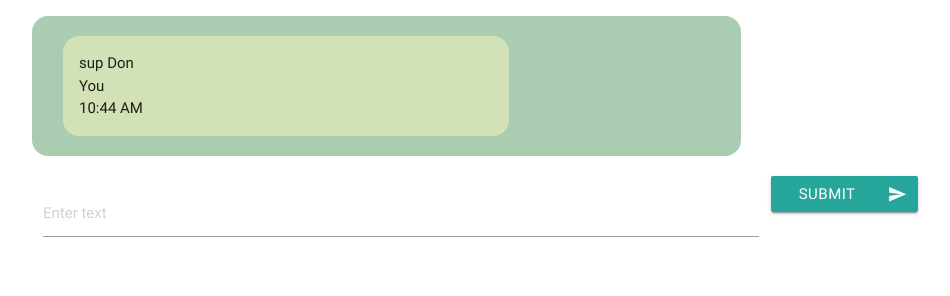
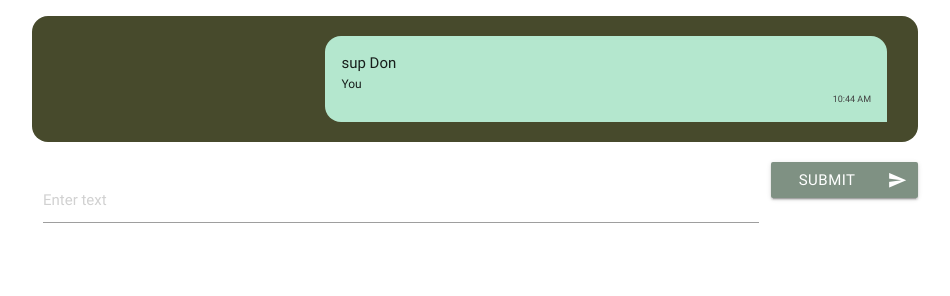
Before and after one commit to jmporchet/cw-chat-project, a website: page public/index.html in a window 1280 px wide. Shown: the whole page, without its empty margins (165-1115 px from the left). Drawn offline with nearby package versions, Linux system fonts and the light colour scheme.

Commit message:
feat change to reflect html changes

```diff
--- a/public/style.css
+++ b/public/style.css
@@ -23,25 +23,45 @@ body {
 }
 
 #message-container {
-  background-color: #aaccb1;
-  height: 80%;
-  width: 80%;
+  background-color: #474A2C;
+  height: 100%;
+  width: 100%;
   overflow: scroll;
 }
-
-.msg-left {
-  float: left;
+#form-section {
+  width: 100%;
+  bottom: 20px;
 }
 
-.msg-right {
-  position: relative;
+#submit {
+  background-color: #7f9183;
+}
+
+.msg-author {
+  font-size: 0.8em;
+}
+.someone-else {
+  float: left;
+  border-top-left-radius: 0px;
+  background-color: #ecf39e;
+}
+
+.me {
   float: right;
+  border-bottom-right-radius: 0px;
+  background-color: #b4e7ce;
 }
 
 .msg {
-  display: block;
+  display: inline;
   flex-direction: column;
-  background-color: #d3e2b6;
   width: 65%;
   margin: 20px;
 }
+.time {
+  display: inline;
+  float: right;
+  text-align: right;
+  color: #424242;
+  font-size: 0.6em;
+}
```
